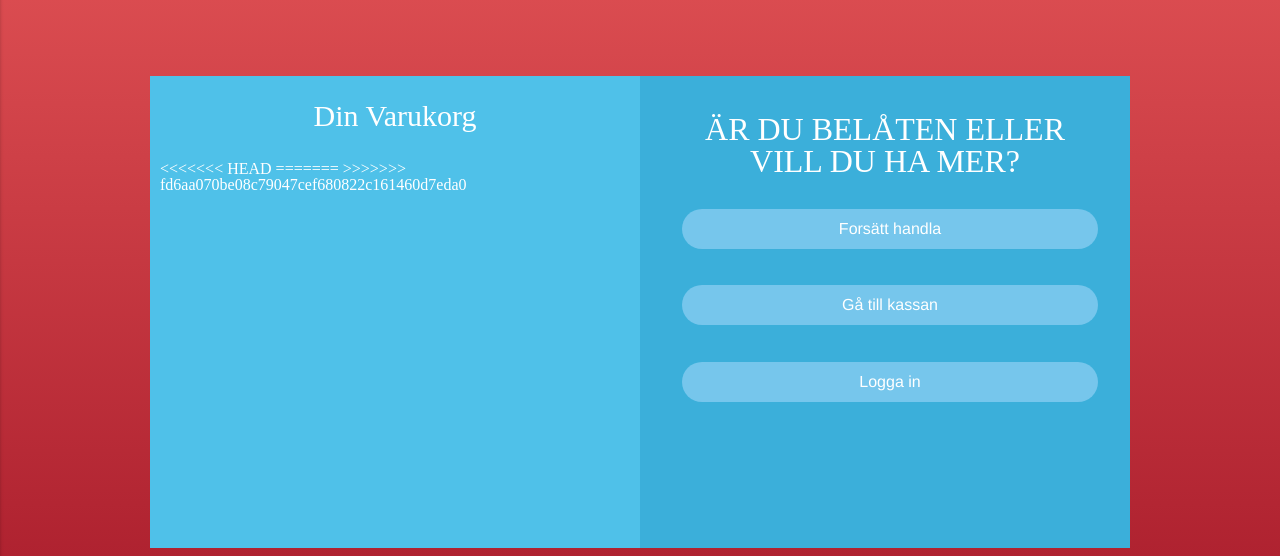
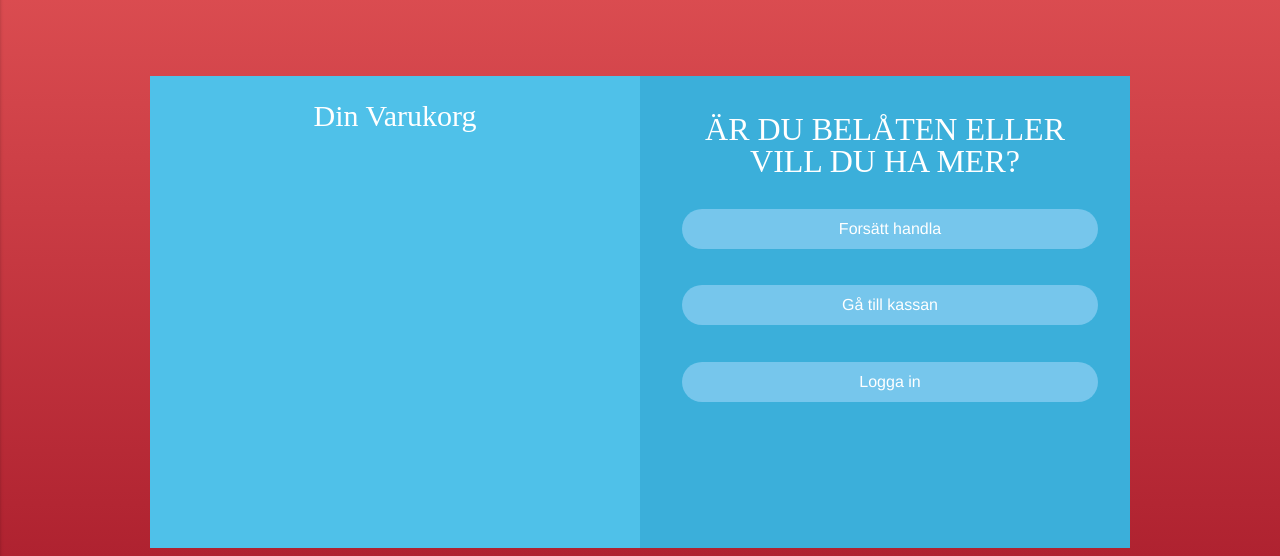
Before and after one commit to TheSwedishScout/pizzajakten, a PHP site: page /varukorg.php in a window 1280 px wide. Shown: the part 244-800 px from the top of the page. Run offline with PHP 8.4, Linux system fonts and the light colour scheme; some libraries are stand-ins or nearby versions.

Commit message:
konstiga tecken bort

```diff
--- a/css/main.css
+++ b/css/main.css
@@ -949,7 +949,7 @@ input::placeholder {
 }
 
 
-<<<<<<< HEAD
+
 /**************************************************************\
 |**************************************************************|
 |*************************** ADMIN *******|
@@ -1055,6 +1055,3 @@ input::placeholder {
 	  box-sizing: border-box;
 	  font-size: 14px;
 }
-
-
->>>>>>> fd6aa070be08c79047cef680822c161460d7eda0
--- a/varukorg.php
+++ b/varukorg.php
@@ -84,10 +84,7 @@
 		}
 
 ?>
-<<<<<<< HEAD
-=======
 
->>>>>>> fd6aa070be08c79047cef680822c161460d7eda0
 </main>
 <main class="right varukorg">
 	<ul class="continue">
```
